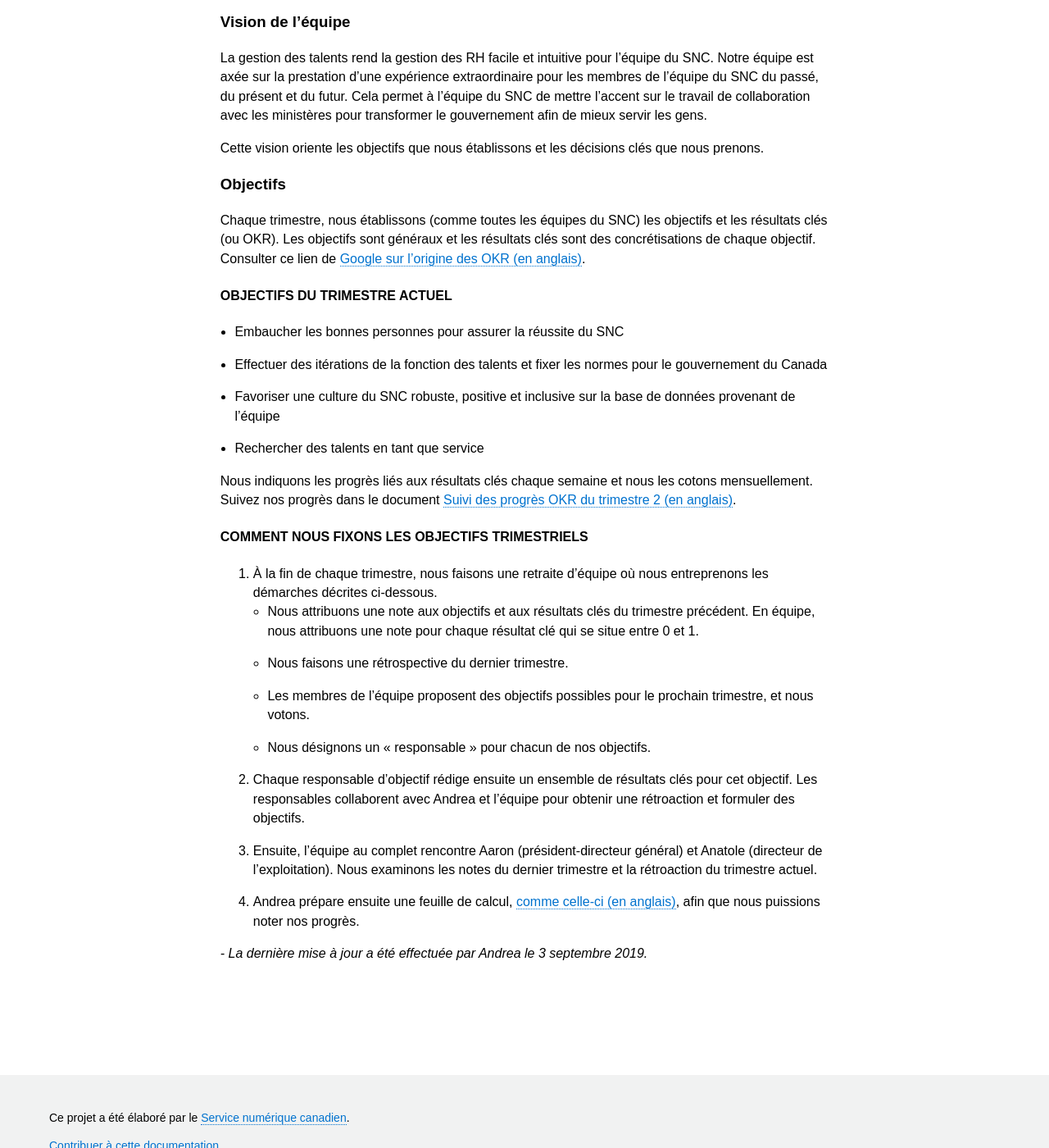
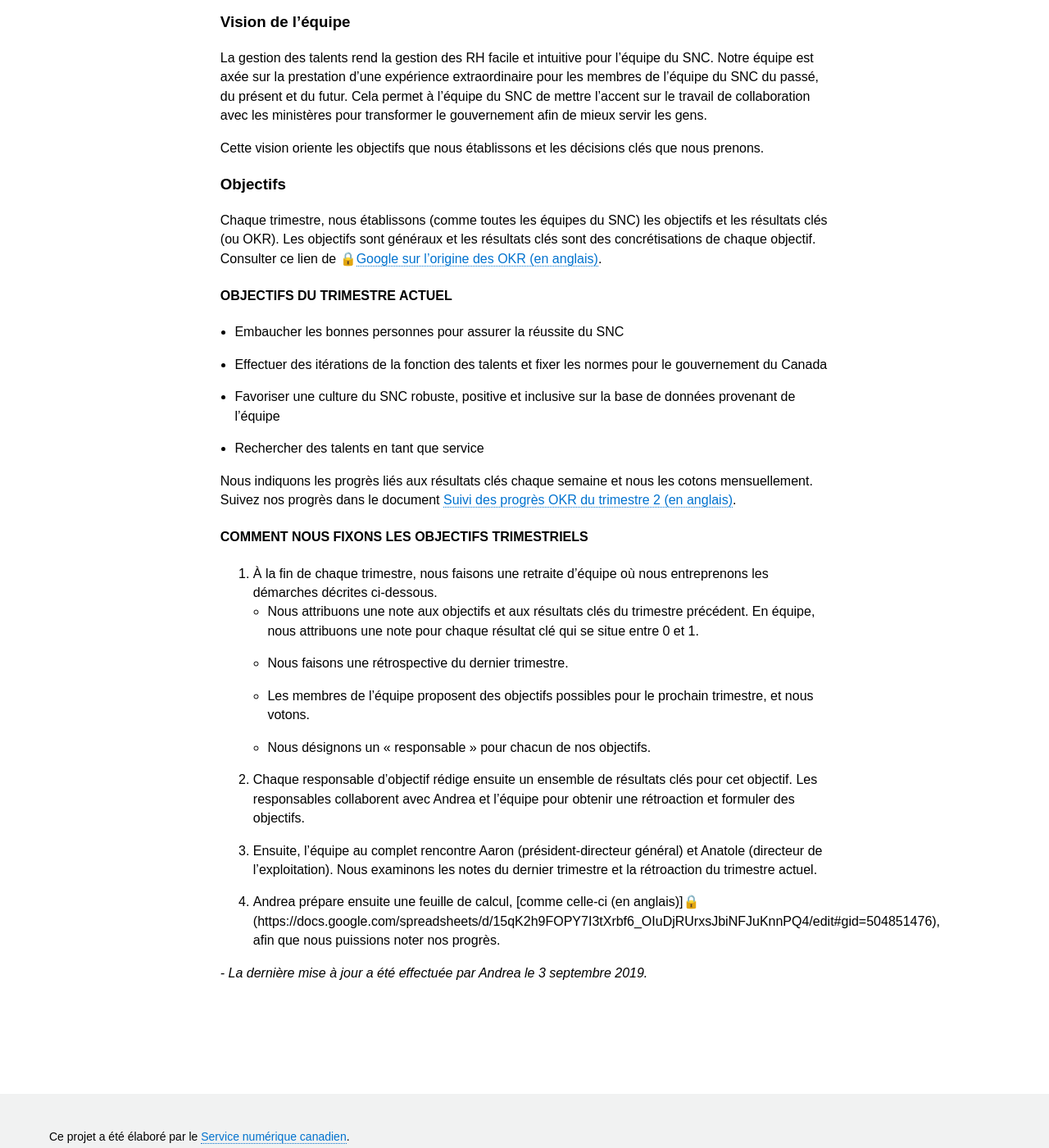
Before and after one commit to cds-snc/talent, a Jekyll site: the page built from _pages/fr/a-propos-de-nous/vision-et-objectifs.md, in a window 1280 px wide and 1400 px high, scrolled down 228 px. Shown: the whole window at 82% size. Built offline with Jekyll 4.4.1, drawn with Linux system fonts in a browser that asks for light colours.

Commit message:
Lock icons
added lock icons in French pages

```diff
--- a/_pages/fr/a-propos-de-nous/vision-et-objectifs.md
+++ b/_pages/fr/a-propos-de-nous/vision-et-objectifs.md
@@ -15,7 +15,7 @@ Cette vision oriente les objectifs que nous établissons et les décisions clés
 
 ### Objectifs
 
-Chaque trimestre, nous établissons (comme toutes les équipes du SNC) les objectifs et les résultats clés (ou OKR). Les objectifs sont généraux et les résultats clés sont des concrétisations de chaque objectif. Consulter ce lien de [Google sur l’origine des OKR (en anglais)](https://rework.withgoogle.com/guides/set-goals-with-okrs/steps/introduction/).
+Chaque trimestre, nous établissons (comme toutes les équipes du SNC) les objectifs et les résultats clés (ou OKR). Les objectifs sont généraux et les résultats clés sont des concrétisations de chaque objectif. Consulter ce lien de 🔒[Google sur l’origine des OKR (en anglais)](https://rework.withgoogle.com/guides/set-goals-with-okrs/steps/introduction/).
 
 #### Objectifs du trimestre actuel
 
@@ -35,6 +35,6 @@ Nous indiquons les progrès liés aux résultats clés chaque semaine et nous le
   * Nous désignons un « responsable » pour chacun de nos objectifs.
 2. Chaque responsable d’objectif rédige ensuite un ensemble de résultats clés pour cet objectif. Les responsables collaborent avec Andrea et l’équipe pour obtenir une rétroaction et formuler des objectifs.
 3. Ensuite, l’équipe au complet rencontre Aaron (président-directeur général) et Anatole (directeur de l'exploitation). Nous examinons les notes du dernier trimestre et la rétroaction du trimestre actuel.
-4. Andrea prépare ensuite une feuille de calcul, [comme celle-ci (en anglais)](https://docs.google.com/spreadsheets/d/15qK2h9FOPY7I3tXrbf6_OIuDjRUrxsJbiNFJuKnnPQ4/edit#gid=504851476), afin que nous puissions noter nos progrès.
+4. Andrea prépare ensuite une feuille de calcul, [comme celle-ci (en anglais)]🔒(https://docs.google.com/spreadsheets/d/15qK2h9FOPY7I3tXrbf6_OIuDjRUrxsJbiNFJuKnnPQ4/edit#gid=504851476), afin que nous puissions noter nos progrès.
 
 _- La dernière mise à jour a été effectuée par Andrea le 3 septembre 2019._
```
